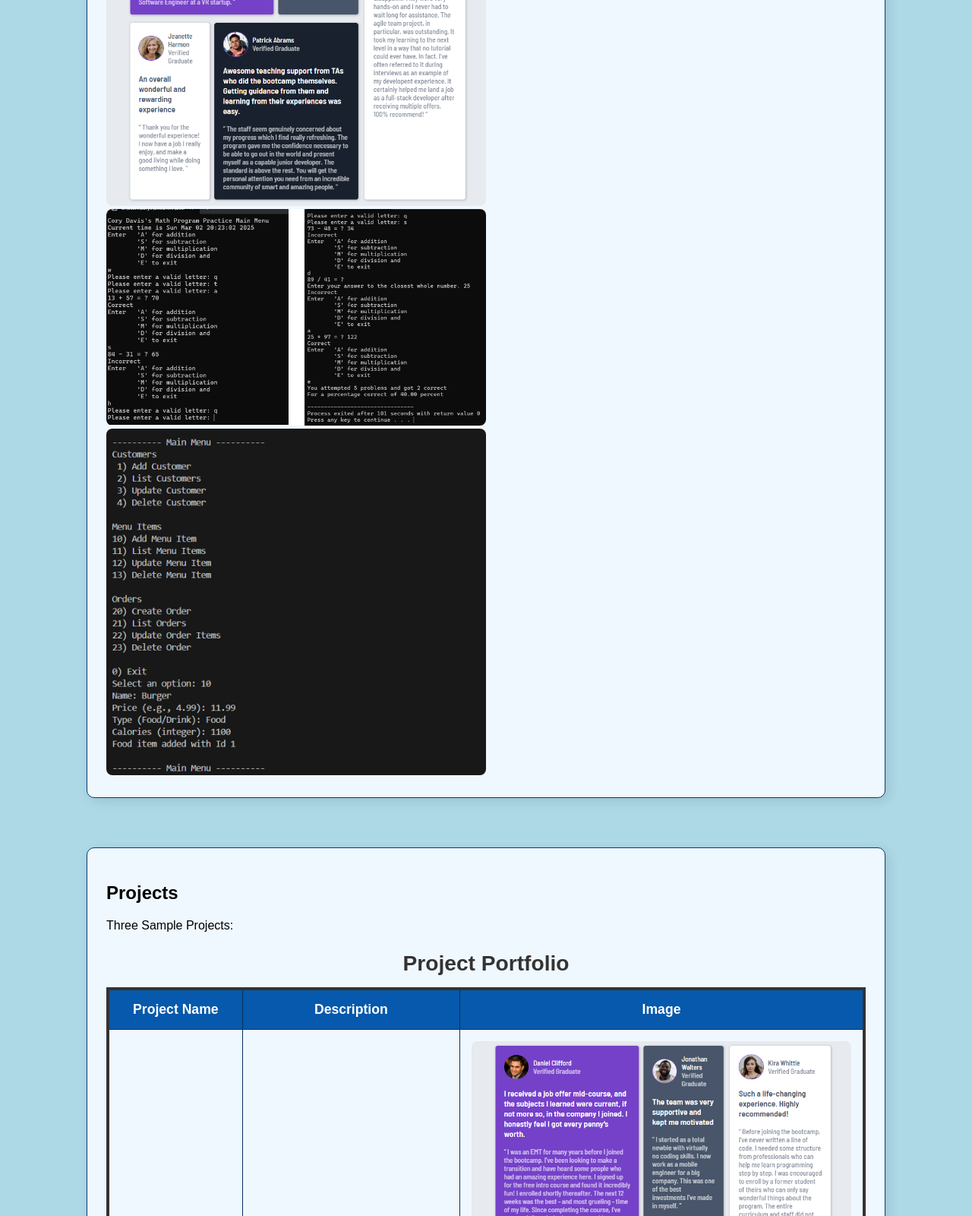
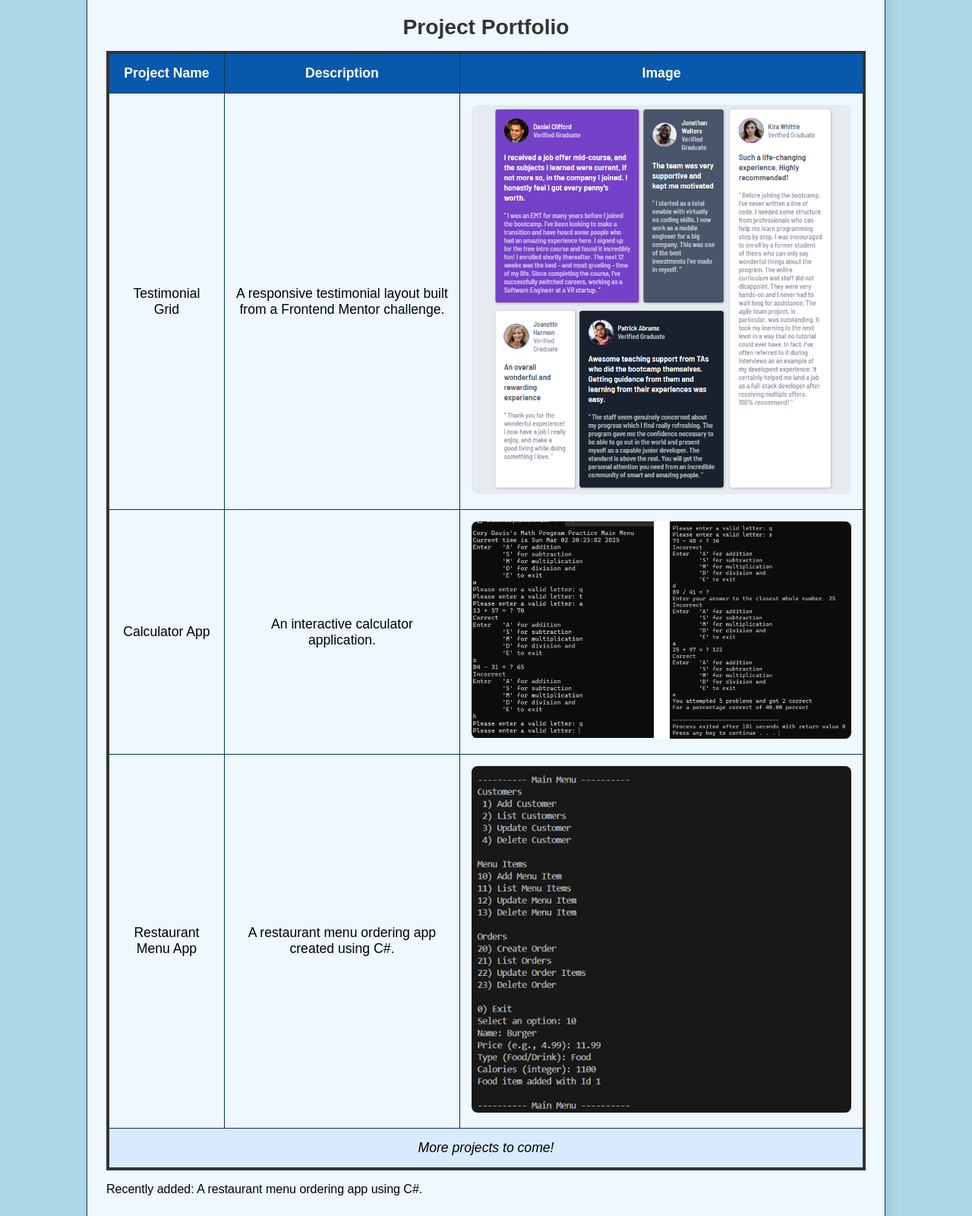
Before and after one commit to corysdavis/corysdavis.github.io, a plain HTML site: page index.html in a window 1280 px wide. Shown: the part 1200-2800 px from the top of the page at 76% size. Drawn offline with Linux system fonts and the light colour scheme.

Commit message:
Updated index.html
Additions: Custom Project Objects, Store and Parse Information, Render Projects Dynamically

```diff
--- a/index.html
+++ b/index.html
@@ -45,7 +45,8 @@
         <!-- About -->
        <section id="about">
             <h2>About</h2>
-            <p>Welcome to the About section.</p>
+            <p>Hi, I’m Cory Davis — an aspiring web developer building my skills
+                through hands-on projects and continuous learning. </p>
 
         <h3>Skills</h3>
             <ul id="skillsList"></ul>
@@ -64,15 +65,6 @@
                 </a>
             </li>
         </ul>
-    </div>
-
-    <div id="personalProjects" class="featured-box">
-        <h3>Personal Projects</h3>
-        <a href="https://github.com/corysdavis" target="_blank">
-            <img src="project1.png" alt="GitHub Project" width="200">
-            <img src="project2.png" alt="GitHub Project" width="200">
-            <img src="project3.png" alt="GitHub Project" width="200">
-        </a>
     </div>
         </section>
 
@@ -98,23 +90,7 @@
             </tr>
         </thead>
 
-                <tbody>
-                    <tr>
-                        <td>Testimonial Grid</td>
-                        <td>Frontend Mentor Challenge</td>
-                        <td><img src="project1.png" alt="Testimonial Grid" width="500" height="350"></td>
-                    </tr>
-                    <tr>
-                        <td>Calculator App</td>
-                        <td>An interactive calculator application.</td>
-                        <td><img src="project2.png" alt="Calc App" width="500" height="350"></td>
-                    </tr>
-                    <tr>
-                        <td>Restaurant Menu App</td>
-                        <td>A restaurant menu ordering app using C#.</td>
-                        <td><img src="project3.png" alt="Calc App" width="500" height="350"></td>
-                    </tr>
-                </tbody>
+        <tbody id="projectTableBody"></tbody>
 
         <tfoot>
             <tr>
@@ -123,6 +99,7 @@
         </tfoot>
     </table>
 </section>
+
 
         <!-- Contact -->
         <section id="contact">
@@ -159,16 +136,59 @@
         <p>&copy; Cory Davis</p>
     </footer>
 
+<!--JavaScript-->
+
 <script>
 document.addEventListener("DOMContentLoaded", () => {
+
+    /* dynamic project objects */
+    let projectData = [
+        {
+            title: "Testimonial Grid",
+            summary: "A responsive testimonial layout built from a Frontend Mentor challenge.",
+            image: "project1.png",
+            repo: "https://github.com/corysdavis/Frontend-Mentor-Challenge---Testimonial-Grid"
+        },
+        {
+            title: "Calculator App",
+            summary: "An interactive calculator application.",
+            image: "project2.png",
+            repo: "https://github.com/corysdavis/Calculator-Projects"
+        },
+        {
+            title: "Restaurant Menu App",
+            summary: "A restaurant menu ordering app created using C#.",
+            image: "project3.png",
+            repo: "https://github.com/corysdavis/restaurant-menu-apps"
+        }
+    ];
+
+    const storedProjects = sessionStorage.getItem("projects");
+
+        if (!storedProjects) { sessionStorage.setItem("projects", JSON.stringify(projectData)); } else {
+            projectData = JSON.parse(storedProjects); }
+
+    const projectTableBody = document.getElementById("projectTableBody");
+
+    projectData.forEach(project => {
+        const row = document.createElement("tr");
+        row.innerHTML = `
+            <td>${project.title}</td>
+            <td>${project.summary}</td>
+            <td>
+                <a href="${project.repo}" target="_blank">
+                    <img src="${project.image}" alt="${project.title}" width="500" height="350">
+                </a>
+            </td>
+        `;
+        projectTableBody.appendChild(row);
+    });
 
     /* welcome modal */
     const modal = document.getElementById("welcomeModal");
     const closeModalBtn = document.getElementById("closeModal");
 
-        if (modal) {
-    modal.style.display = "flex";
-    }
+    if (modal) modal.style.display = "flex";
 
     if (closeModalBtn) {
         closeModalBtn.addEventListener("click", () => {
@@ -177,16 +197,12 @@
     }
 
     /* featured content */
-    const projectCount = document.querySelectorAll("#projects tbody tr").length;
     const uniDiv = document.getElementById("universityResources");
-    const personalDiv = document.getElementById("personalProjects");
 
-    if (projectCount < 3) {
+    if (projectData.length <= 3) {
         uniDiv.style.display = "block";
-        personalDiv.style.display = "block";
     } else {
         uniDiv.style.display = "none";
-        personalDiv.style.display = "block";
     }
 
     /* skills list */
@@ -201,24 +217,20 @@
         });
     }
 
-    /* add recent project paragraph */
     const projectsSection = document.getElementById("projects");
 
     if (projectsSection) {
         const newProjectPara = document.createElement("p");
         newProjectPara.textContent = "Recently added: A restaurant menu ordering app using C#.";
-
         projectsSection.appendChild(newProjectPara);
     }
 
-    // about section heading text
+    /* about section heading */
     const aboutHeading = document.querySelector("#about h2");
     if (aboutHeading) {
         aboutHeading.textContent = "About Me";
         aboutHeading.style.color = "#2c3e55";
     }
-
-    // change to projects table
     const projectsTable = document.querySelector("#projects table");
     if (projectsTable) {
         projectsTable.style.border = "4px solid #333";
@@ -233,11 +245,10 @@
         notification.style.color = "white";
         notification.style.padding = "10px";
         notification.style.textAlign = "center";
+        document.body.prepend(notification);
+    }, 3000);
 
-    document.body.prepend(notification);
-    }, 3000); // 3 seconds
-
-    /* dark mode with persistence */
+    /* dark mode toggle */
     const darkToggle = document.getElementById("darkModeToggle");
 
     if (localStorage.getItem("darkMode") === "enabled") {
@@ -257,29 +268,24 @@
         });
     }
 
-        /* form interactivity with timed confirmation */
+    /* contact form */
     const form = document.querySelector(".contact-form");
-    const nameInput = document.getElementById("name");
 
     if (form) {
         form.addEventListener("submit", (event) => {
             event.preventDefault();
 
-            // loading message
             const statusMessage = document.createElement("p");
             statusMessage.textContent = "Sending message...";
             statusMessage.style.color = "#555";
             statusMessage.style.fontWeight = "bold";
+            statusMessage.classList.add("status-message");
 
             const existingMessage = form.querySelector(".status-message");
-            if (existingMessage) {
-                existingMessage.remove();
-            }
+            if (existingMessage) existingMessage.remove();
 
-            statusMessage.classList.add("status-message");
             form.appendChild(statusMessage);
 
-            // delay confirmation
             setTimeout(() => {
                 statusMessage.textContent = "Message sent successfully!";
                 statusMessage.style.color = "green";
@@ -291,6 +297,7 @@
 });
 </script>
 
+
 </body>
 
 </html>
```
Lines whose indentation alone changed are shown as unchanged.
